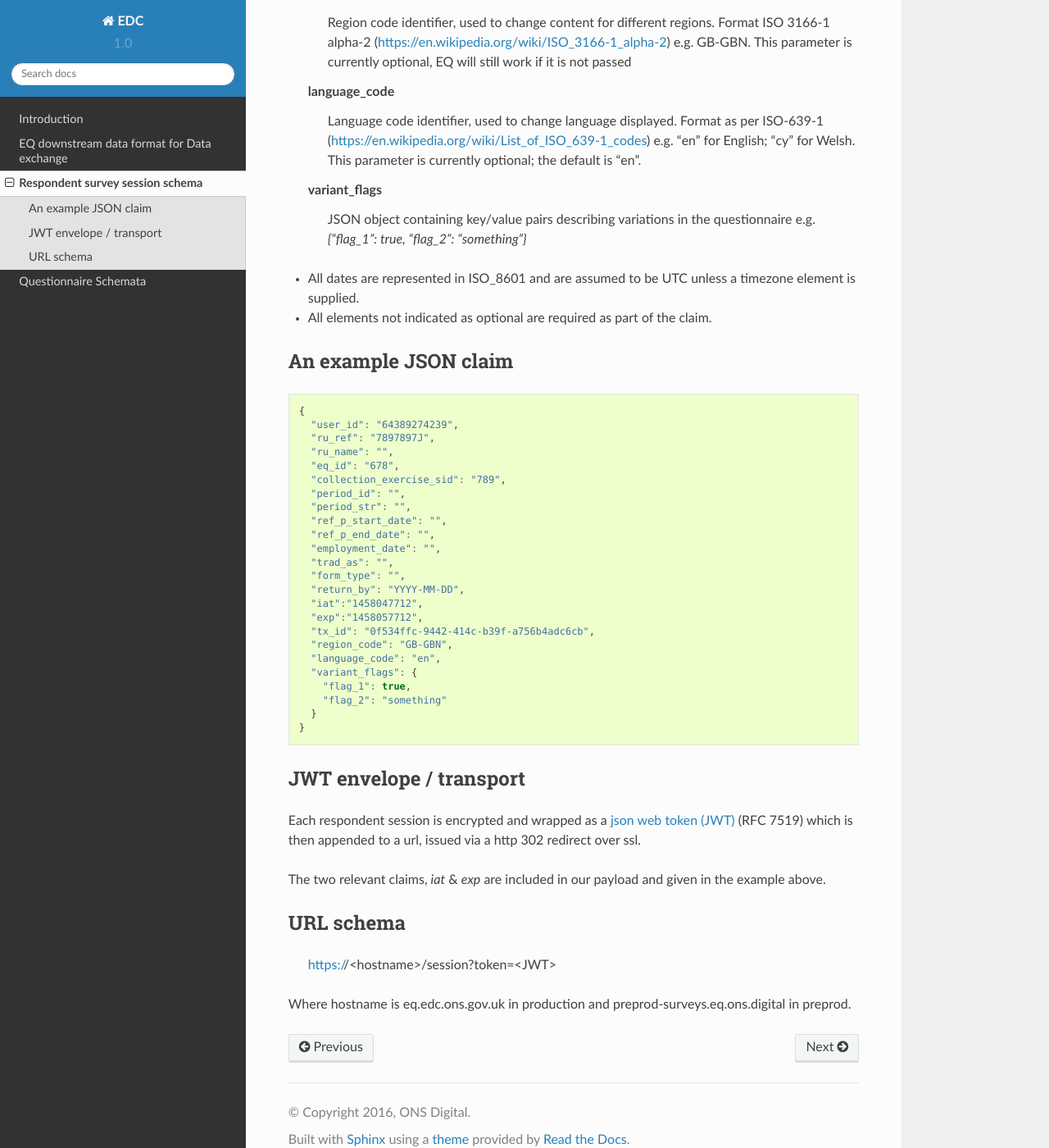
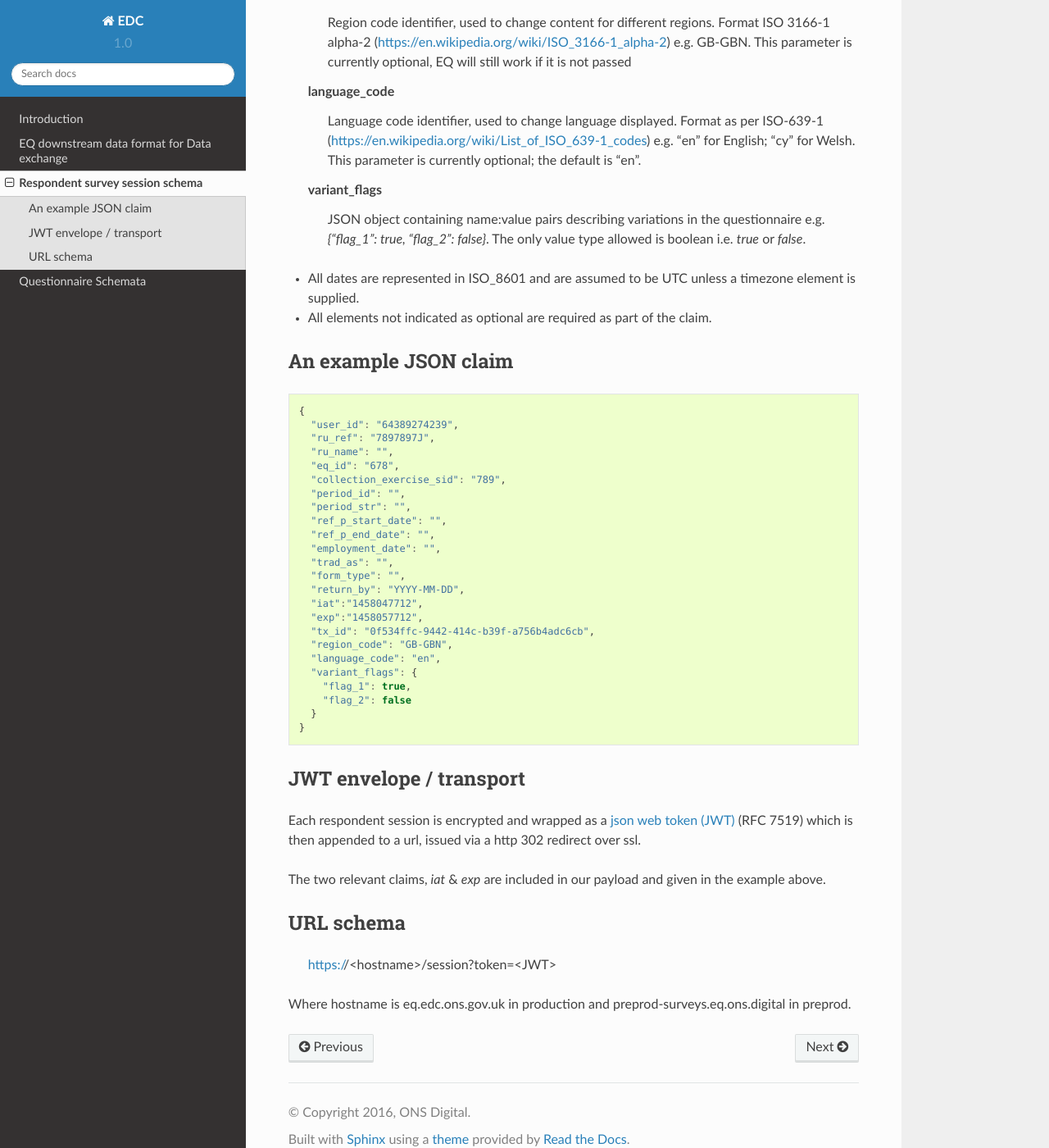
Before and after one commit to ONSdigital/ons-schema-definitions, a Sphinx documentation site: the page built from docs/rm-eq.rst, in a window 1280 px wide and 1400 px high, scrolled down 1603 px. Shown: the whole window at 82% size. Built offline with Sphinx 7.4.7 and the Read the Docs theme 2.0.0, drawn with Linux system fonts in a browser that asks for light colours.

Commit message:
Made variant_flags only allow boolean true/false values

```diff
--- a/docs/rm-eq.rst
+++ b/docs/rm-eq.rst
@@ -45,7 +45,7 @@ Schema definition
   language_code
     Language code identifier, used to change language displayed. Format as per ISO-639-1 (https://en.wikipedia.org/wiki/List_of_ISO_639-1_codes) e.g. "en" for English; "cy" for Welsh. This parameter is currently optional; the default is "en".
   variant_flags
-    JSON object containing key/value pairs describing variations in the questionnaire e.g. `{"flag_1": true, "flag_2": "something"}`
+    JSON object containing name:value pairs describing variations in the questionnaire e.g. `{"flag_1": true, "flag_2": false}`. The only value type allowed is boolean i.e. `true` or `false`.
 
 * All dates are represented in ISO_8601 and are assumed to be UTC unless a timezone element is supplied.
 * All elements not indicated as optional are required as part of the claim.
@@ -78,7 +78,7 @@ An example JSON claim
     "language_code": "en",
     "variant_flags": {
       "flag_1": true,
-      "flag_2": "something"
+      "flag_2": false
     }
   }
 
```
